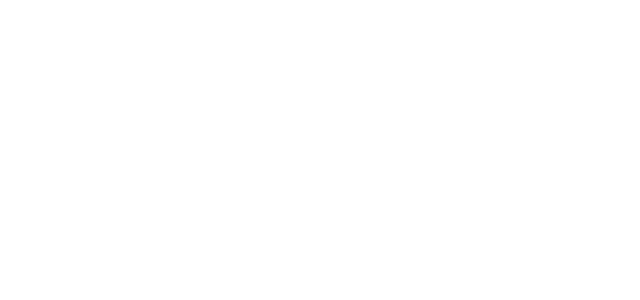
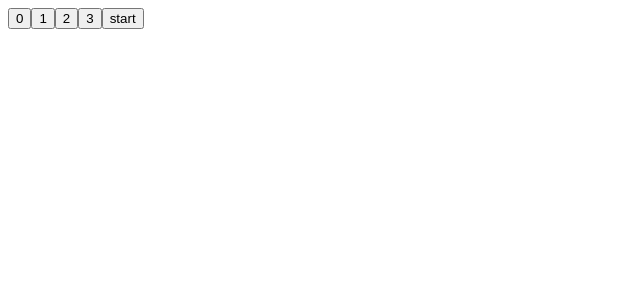
Before and after one commit to blur64/simon-the-game, a Vue app: page / in a window 1280 px wide. Shown: the top 300 px of the page, without its empty margins (0-640 px from the left). Built offline with nearby package versions, Linux system fonts and the light colour scheme.

Commit message:
add base visual, add delay after last machine signal

```diff
--- a/src/App.vue
+++ b/src/App.vue
@@ -1,4 +1,32 @@
-<template></template>
+<template>
+  <div>
+    <button
+      :class="{ active: activeBtnId === 0 }"
+      @click="handleSignalBtnClicked(0)"
+    >
+      0
+    </button>
+    <button
+      :class="{ active: activeBtnId === 1 }"
+      @click="handleSignalBtnClicked(1)"
+    >
+      1
+    </button>
+    <button
+      :class="{ active: activeBtnId === 2 }"
+      @click="handleSignalBtnClicked(2)"
+    >
+      2
+    </button>
+    <button
+      :class="{ active: activeBtnId === 3 }"
+      @click="handleSignalBtnClicked(3)"
+    >
+      3
+    </button>
+    <button @click="handleStartBtnClicked">start</button>
+  </div>
+</template>
 
 <script>
 import SimonMachine from "./SimonMachine";
@@ -12,24 +40,31 @@
         onSequenceExecutionFinish: this.handleSequenceExecFinish,
         onWrongInputSignal: this.handleGameOver,
       }),
+      activeBtnId: -1,
     };
   },
   methods: {
     handleSignal(signal) {
       console.log(signal);
+      this.activeBtnId = signal;
+      setTimeout(() => (this.activeBtnId = -1), 1000);
     },
     handleSequenceExecFinish() {
-      console.log("machine is finished exec");
+      this.activeBtnId = -1;
     },
-    handleGameOver() {
-      console.log("game over");
+    handleGameOver() {},
+    handleSignalBtnClicked(signal) {
+      this.simonMachine.input(signal);
     },
-  },
-  created() {
-    this.simonMachine.start();
+    handleStartBtnClicked() {
+      this.simonMachine.start();
+    },
   },
 };
 </script>
 
 <style>
+.active {
+  background-color: palevioletred;
+}
 </style>
--- a/src/SimonMachine.js
+++ b/src/SimonMachine.js
@@ -34,10 +34,12 @@
   }
 
   _finishExecutionIfSignalIsLast(signalNumber) {
-    if (signalNumber === this._currentSignalsSequence.length) {
-      this._onSequenceExecutionFinish();
+    if (signalNumber === this._currentSignalsSequence.length - 1) {
       clearInterval(this._HTMLIntervalId);
-      this._state = simonMachineStates.INPUT_WAITING;
+      setTimeout(() => {
+        this._onSequenceExecutionFinish();
+        this._state = simonMachineStates.INPUT_WAITING;
+      }, this._signalOutputTimeInterval);
     }
   }
 
@@ -45,8 +47,9 @@
     this._currentSignalsSequence.push(this._getRandomSignal());
     let signalNumber = 0;
     this._HTMLIntervalId = setInterval(() => {
-      this._outputSignal(signalNumber++);
+      this._outputSignal(signalNumber);
       this._finishExecutionIfSignalIsLast(signalNumber);
+      ++signalNumber;
     }, this._signalOutputTimeInterval);
   }
 
```
